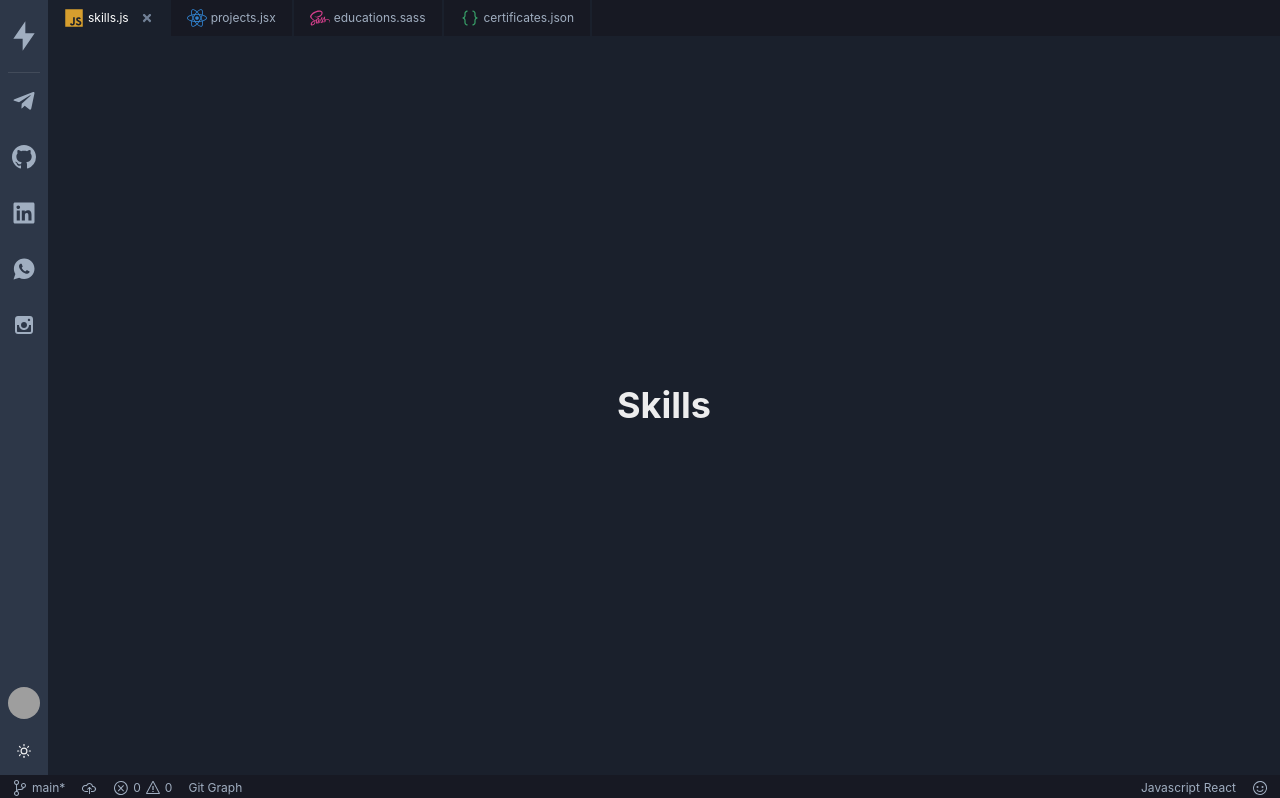
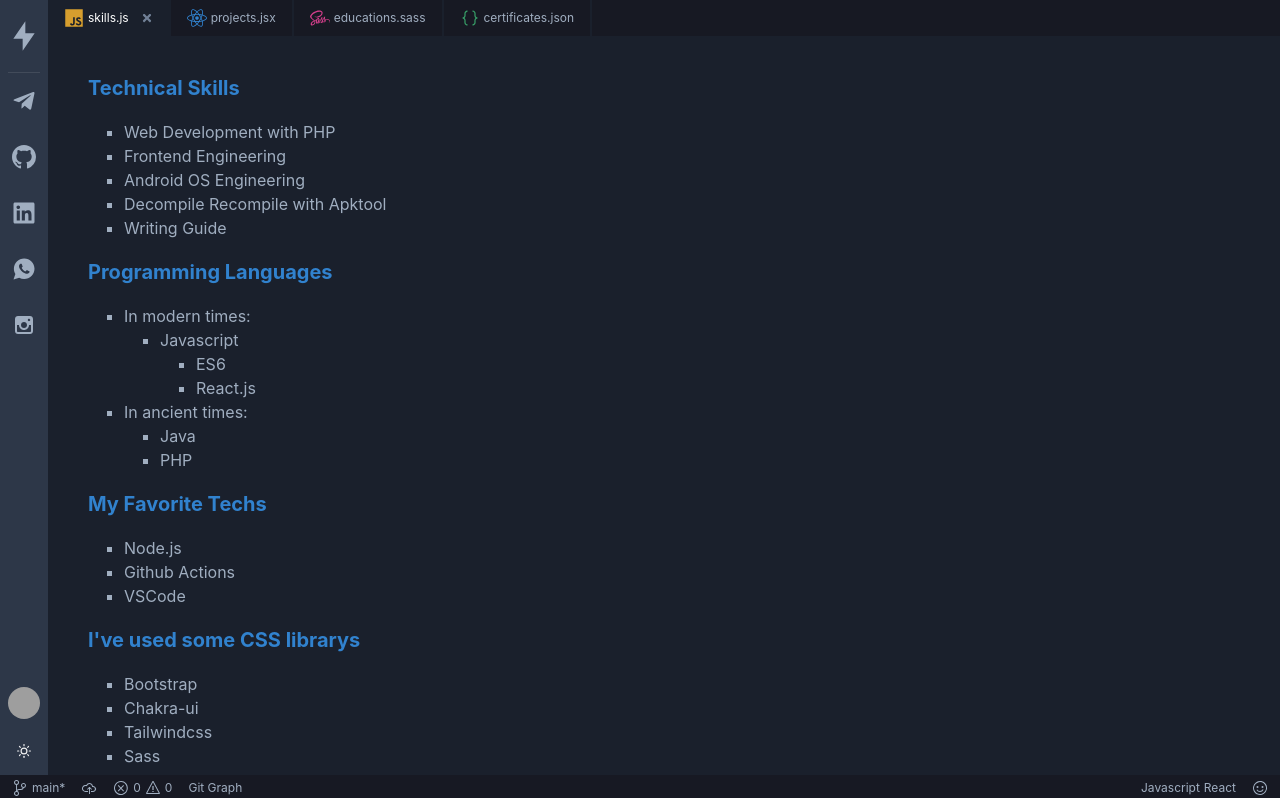
Before and after one commit to nabilaba/nabilaba.github.io, a React (Vite) app: page /skills in a window 1280 px wide. Shown: the top 798 px of the page. Built offline with nearby package versions, Linux system fonts and the light colour scheme; grey boxes are pictures that could not be loaded.

Commit message:
big changes and added skills info

```diff
--- a/src/components/Main/index.jsx
+++ b/src/components/Main/index.jsx
@@ -8,10 +8,9 @@
     transition=".3s ease"
     direction="column"
     h="100vh"
-    pb="25px"
   >
     <HeaderContent />
-    <Box as="main" bgColor={useColorModeValue("gray.100", "gray.800")} flex={1} p={10}>
+    <Box as="main" bgColor={useColorModeValue("gray.100", "gray.800")} flex={1} p={10} pb={"20"}>
       <Outlet />
     </Box>
   </Flex>
--- /dev/null
+++ b/src/components/PagesItem/index.jsx
@@ -0,0 +1,9 @@
+import { UnorderedList } from "@chakra-ui/react";
+
+const PagesItem = ({ children }) => (
+  <UnorderedList spacing={0} listStylePos="outside" listStyleType={"square"} ml={9}>
+    {children}
+  </UnorderedList>
+);
+
+export default PagesItem;
--- a/src/pages/Educations/index.jsx
+++ b/src/pages/Educations/index.jsx
@@ -1,33 +1,52 @@
-import { Heading, ListItem, Stack, UnorderedList, useColorModeValue } from "@chakra-ui/react";
+import {
+  Box,
+  Heading,
+  ListItem,
+  Stack,
+  useColorModeValue,
+} from "@chakra-ui/react";
+import PagesItem from "../../components/PagesItem";
 
 const Educations = () => (
   <Stack spacing={5} h="full">
     <Heading color="blue.500" fontSize="xl">
       My educational background
     </Heading>
-    <Stack spacing={5} color={useColorModeValue("gray.600", "gray.400")}>
-      <UnorderedList spacing={4} stylePosition="inside" ml={8}>
+    <Box color={useColorModeValue("gray.600", "gray.400")}>
+      <PagesItem>
         <ListItem>Universitas Muhammadiyah Surakarta</ListItem>
-        <UnorderedList spacing={1} stylePosition="inside" ml={16}>
+        <PagesItem>
           <ListItem>Information Technology</ListItem>
           <ListItem>2019 - Now</ListItem>
           <ListItem>IPK : 3.8</ListItem>
-        </UnorderedList>
+        </PagesItem>
+      </PagesItem>
+    </Box>
+    <Box color={useColorModeValue("gray.600", "gray.400")}>
+      <PagesItem>
         <ListItem>SMA Negeri 2 Sukoharjo</ListItem>
-        <UnorderedList spacing={1} stylePosition="inside" ml={16}>
+        <PagesItem>
           <ListItem>Language Class</ListItem>
           <ListItem>2016 - 2019</ListItem>
-        </UnorderedList>
+        </PagesItem>
+      </PagesItem>
+    </Box>
+    <Box color={useColorModeValue("gray.600", "gray.400")}>
+      <PagesItem>
         <ListItem>SMP Negeri 1 Grogol</ListItem>
-        <UnorderedList spacing={1} stylePosition="inside" ml={16}>
+        <PagesItem>
           <ListItem>2013 - 2016</ListItem>
-        </UnorderedList>
+        </PagesItem>
+      </PagesItem>
+    </Box>
+    <Box color={useColorModeValue("gray.600", "gray.400")}>
+      <PagesItem>
         <ListItem>SD Negeri 2 Tegalmade</ListItem>
-        <UnorderedList spacing={1} stylePosition="inside" ml={16}>
+        <PagesItem>
           <ListItem>2006 - 2013</ListItem>
-        </UnorderedList>
-      </UnorderedList>
-    </Stack>
+        </PagesItem>
+      </PagesItem>
+    </Box>
   </Stack>
 );
 
--- a/src/pages/Skills/index.jsx
+++ b/src/pages/Skills/index.jsx
@@ -1,13 +1,76 @@
-import { Heading, Stack } from "@chakra-ui/react";
+import { Heading, ListItem, Stack, useColorModeValue } from "@chakra-ui/react";
+import PagesItem from "../../components/PagesItem";
 
 const Skills = () => (
-  <Stack
-    direction={{ base: "column", sm: "row" }}
-    alignItems="center"
-    justifyContent="center"
-    h="full"
-  >
-    <Heading>Skills</Heading>
+  <Stack spacing={5} h="full">
+    <Heading color="blue.500" fontSize="xl">
+      Technical Skills
+    </Heading>
+    <Stack color={useColorModeValue("gray.600", "gray.400")}>
+      <PagesItem>
+        <ListItem>Web Development with PHP</ListItem>
+        <ListItem>Frontend Engineering</ListItem>
+        <ListItem>Android OS Engineering</ListItem>
+        <ListItem>Decompile Recompile with Apktool</ListItem>
+        <ListItem>Writing Guide</ListItem>
+      </PagesItem>
+    </Stack>
+
+    <Heading color="blue.500" fontSize="xl">
+      Programming Languages
+    </Heading>
+    <Stack color={useColorModeValue("gray.600", "gray.400")}>
+      <PagesItem>
+        <ListItem>In modern times:</ListItem>
+        <PagesItem>
+          <ListItem>Javascript</ListItem>
+          <PagesItem>
+            <ListItem>ES6</ListItem>
+            <ListItem>React.js</ListItem>
+          </PagesItem>
+        </PagesItem>
+        <ListItem>In ancient times:</ListItem>
+        <PagesItem>
+          <ListItem>Java</ListItem>
+          <ListItem>PHP</ListItem>
+        </PagesItem>
+      </PagesItem>
+    </Stack>
+
+    <Heading color="blue.500" fontSize="xl">
+      My Favorite Techs
+    </Heading>
+    <Stack color={useColorModeValue("gray.600", "gray.400")}>
+      <PagesItem>
+        <ListItem>Node.js</ListItem>
+        <ListItem>Github Actions</ListItem>
+        <ListItem>VSCode</ListItem>
+      </PagesItem>
+    </Stack>
+
+    <Heading color="blue.500" fontSize="xl">
+      I've used some CSS librarys
+    </Heading>
+    <Stack color={useColorModeValue("gray.600", "gray.400")}>
+      <PagesItem>
+        <ListItem>Bootstrap</ListItem>
+        <ListItem>Chakra-ui</ListItem>
+        <ListItem>Tailwindcss</ListItem>
+        <ListItem>Sass</ListItem>
+      </PagesItem>
+    </Stack>
+
+    <Heading color="blue.500" fontSize="xl">
+      I've used some deployment tools
+    </Heading>
+    <Stack color={useColorModeValue("gray.600", "gray.400")}>
+      <PagesItem>
+        <ListItem>Github Pages</ListItem>
+        <ListItem>Netlify</ListItem>
+        <ListItem>Vercel</ListItem>
+        <ListItem>Heroku</ListItem>
+      </PagesItem>
+    </Stack>
   </Stack>
 );
 
```
